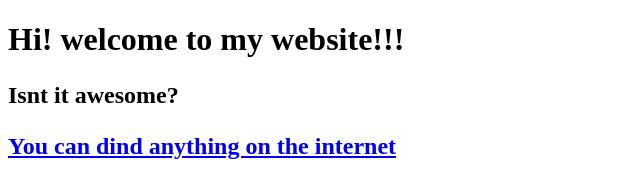
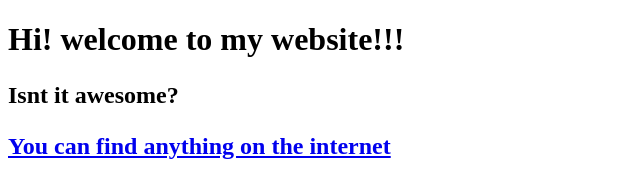
Before and after one commit to djmorin/djmorin.github.io, a plain HTML site: page index.html in a window 1280 px wide. Shown: the top 182 px of the page, without its empty margins (0-640 px from the left). Drawn offline with Linux system fonts and the light colour scheme.

Commit message:
'find' change

```diff
--- a/index.html
+++ b/index.html
@@ -6,7 +6,7 @@
 <body>
   <h1>Hi! welcome to my website!!!</h1>
   <h2><p>Isnt it <strong>awesome?</strong></p><h2>
-  <p><a href="http://www.google.com">You can dind anything on the internet</a></p>
+  <p><a href="http://www.google.com">You can find anything on the internet</a></p>
   <!--this is awesome -->
   <p><img alt="Har Gobind Khorana's 96th birthday" border="0" height="220"
   src="lion.gif"></p>
```
